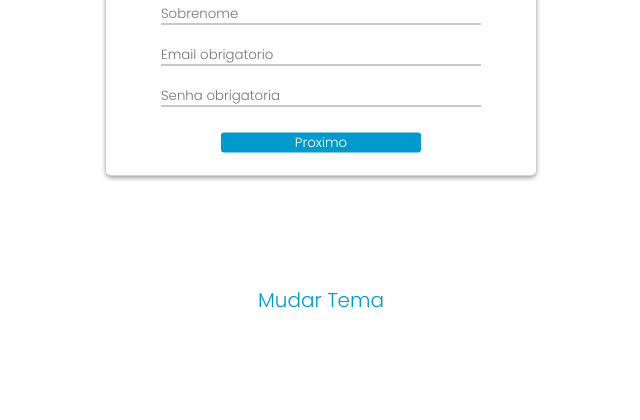
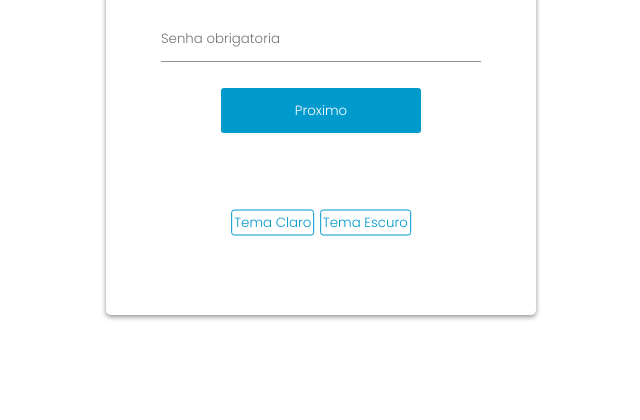
Before and after one commit to ViniciusBoldan/oTalkChat, a plain HTML site: page index.html in a window 1280 px wide. Shown: the part 380-800 px from the top of the page, without its empty margins (319-959 px from the left). Drawn offline with Linux system fonts and the light colour scheme.

Commit message:
Theme Update
Now when you change the theme, it still.

```diff
--- a/index.html
+++ b/index.html
@@ -23,7 +23,10 @@
                 <button id="enviar" type="submit" >Proximo</button>
             </form>
 
-            <button id="tema" onclick="tema()" >Mudar Tema</button>
+            <div id="tema">
+                <button id="Branco" onclick="light()" value="1"  >Tema Claro</button>
+                <button id="Preto" onclick="dark()"  valu="2" >Tema Escuro</button>
+            </div>
         </div>
 
         <script src="loginJS.js" type="text/javascript"></script>
--- a/loginJS.js
+++ b/loginJS.js
@@ -1,8 +1,18 @@
-function tema(){
-    if(document.querySelector('head').innerHTML == '<link rel="stylesheet" href="loginStyle.css">' ){
-         document.querySelector('head').innerHTML = '<link rel="stylesheet" href="loginDarkStyle.css">'
-    }else{
-        document.querySelector('head').innerHTML = '<link rel="stylesheet" href="loginStyle.css">'
-    }
+function light(){
+    localStorage.setItem('fundo','white')
+    localStorage.setItem('fonte','black')
+    document.body.style.background = localStorage.fundo
+    document.body.style.color = localStorage.fonte
+}
+function dark(){
+    localStorage.setItem('fundo','black')
+    localStorage.setItem('fonte','white')
+    document.body.style.background = localStorage.fundo
+    document.body.style.color = localStorage.fonte
+}
 
+function temas(){
+    document.body.style.background = localStorage.fundo
+    document.body.style.color = localStorage.fonte
 }
+console.log(temas())
--- a/loginStyle.css
+++ b/loginStyle.css
@@ -21,6 +21,7 @@ form{
     text-align: center;
     max-width: 400px;
     width: 60%;
+    height: 70%;
     padding: 15px;
     border-radius: 5px;
     box-shadow: 0px 2px 5px #909090;
@@ -29,7 +30,7 @@ form{
 input{
     margin: 10px 0px;
     width: 80%;
-    height: 5%;
+    height: 8%;
     border:none;
     border-bottom: 1px solid #909090;
     background: none;
@@ -39,7 +40,7 @@ input{
     margin-top: 4%;
     margin-bottom: 2%;
     width: 50%;
-    height: 5%;
+    height: 8%;
     background: #009ACD;
     color: white;
     border: none;
@@ -52,7 +53,7 @@ input{
 
 #tema{
     left: 50%;
-    top:85%;
+    top: 75%;
     position: absolute;
     transform: translate(-50%, -50%);
     background:none;
@@ -62,7 +63,15 @@ input{
     cursor: pointer;
 
 }
-#tema:hover{
+#tema button{
+    background: none;
+    color: #009ACD;
+    border: 1px solid;
+    padding: 2px;
+    border-radius: 3px;
+    cursor: pointer;
+}
+#tema button:hover{
     color: #505050;
     transition: 0.5s;
 }
```
